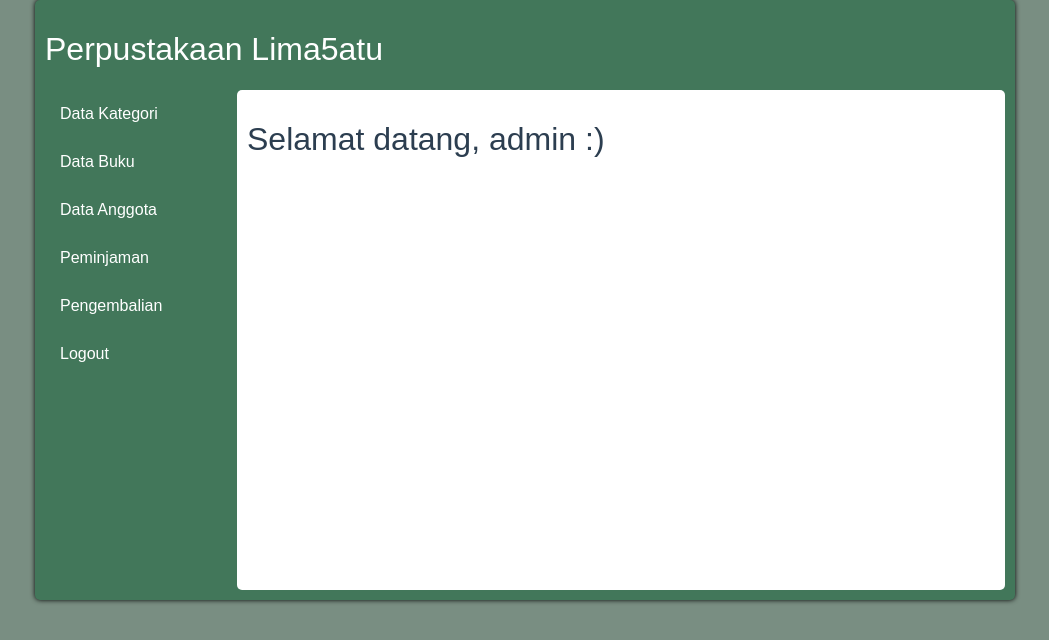
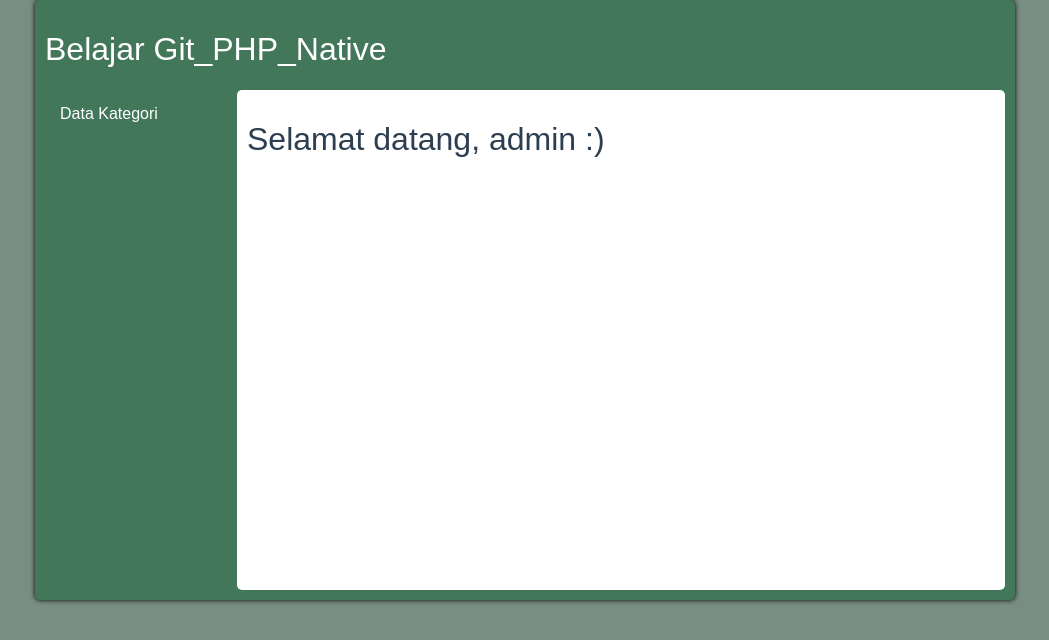
Before and after one commit to arrytekaje/belajar-GitHub, a PHP site: page /home.php in a window 1280 px wide. Shown: the top 640 px of the page, without its empty margins (115-1164 px from the left). Run offline with PHP 8.4, Linux system fonts and the light colour scheme.

Commit message:
Memodifikasi file home.php dan merubah menu

```diff
--- a/home.php
+++ b/home.php
@@ -12,15 +12,10 @@
 
 <body>
     <div class="container clearfix">
-        <h1>Perpustakaan Lima5atu</h1>
+        <h1>Belajar Git_PHP_Native</h1>
         <div class="sidebar">
             <ul>
                 <li><a href="#">Data Kategori</a></li>
-                <li><a href="#">Data Buku</a></li>
-                <li><a href="#">Data Anggota</a></li>
-                <li><a href="#">Peminjaman</a></li>
-                <li><a href="#">Pengembalian</a></li>
-                <li><a href="#">Logout</a></li>
             </ul>
         </div>
         <div class="content">
```
